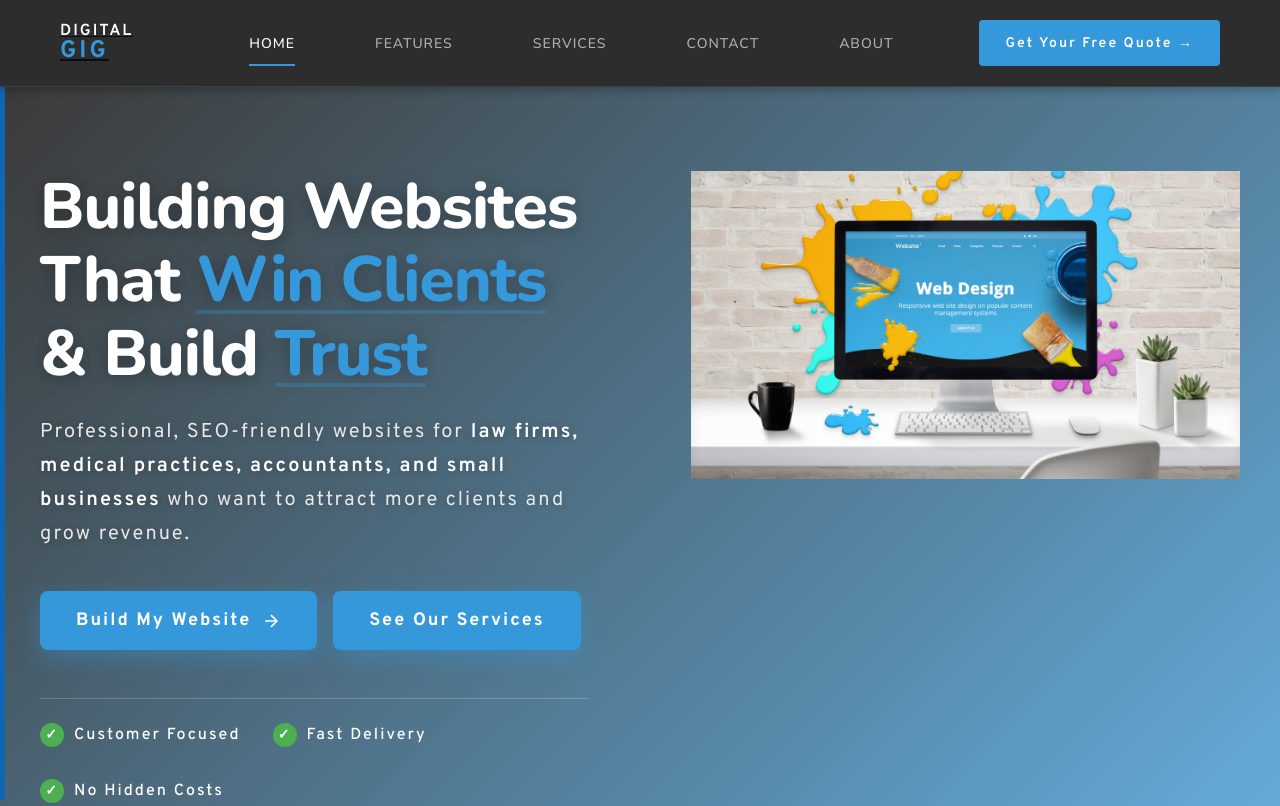
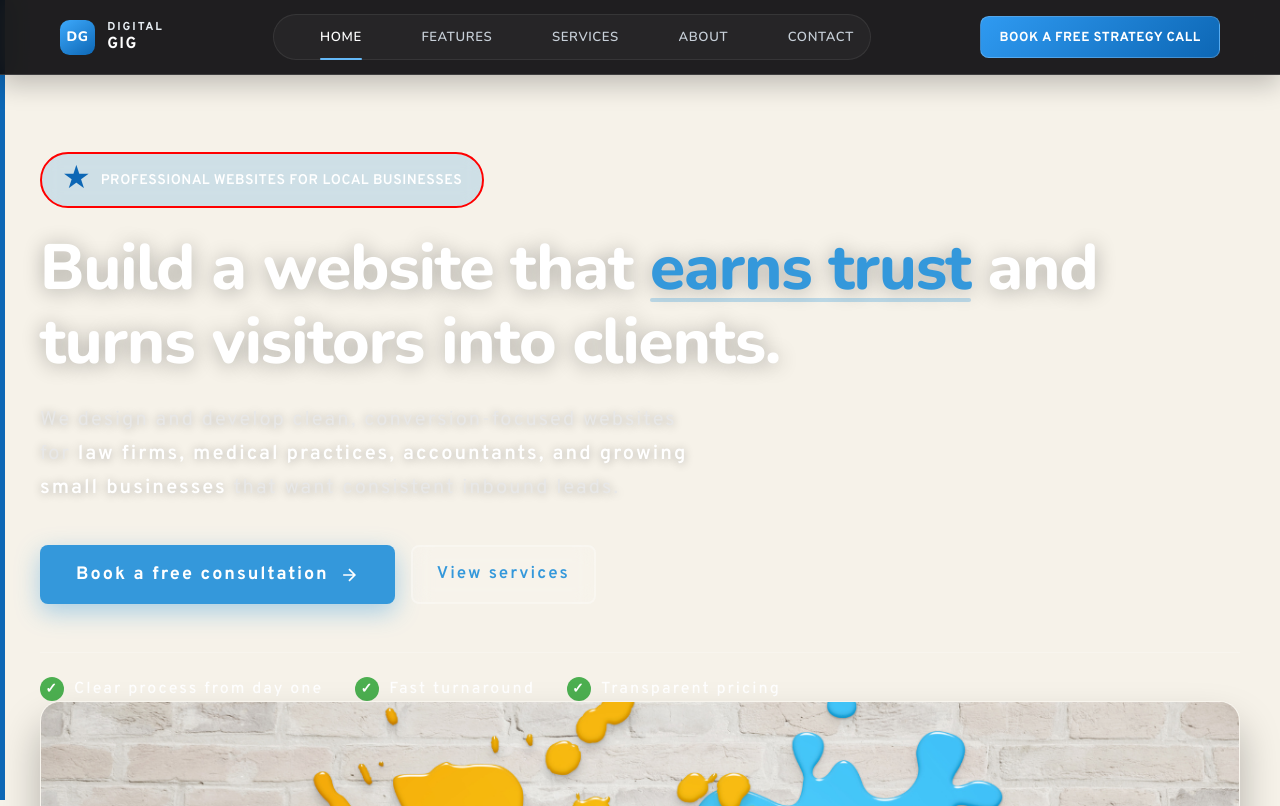
Before and after one commit to RiazMorgan/digital-gig, a plain HTML site: page index.html in a window 1280 px wide. Shown: the top 806 px of the page. Drawn offline with nearby package versions, Linux system fonts and the light colour scheme.

Commit message:
professional look with changed hero section

```diff
--- a/index.html
+++ b/index.html
@@ -81,24 +81,28 @@ src="https://www.facebook.com/tr?id=442815601559095&ev=PageView&noscript=1"
         <div class="container">
             <div class="header-content">
                 <!-- Logo -->
-                <a href="#home" class="logo">
-  <span class="logo-text">DIGITAL</span>
-  <span class="logo-highlight">GIG</span>
+                  <a href="#home" class="logo" aria-label="Digital Gig home">
+                  <span class="logo-mark">DG</span>
+                  <span class="logo-copy">
+                    <span class="logo-text">Digital</span>
+                    <span class="logo-highlight">Gig</span>
+                  </span>
                 </a>
+
                 <!-- Navigation -->
-                <nav class="nav" id="navMenu">
+              <nav class="nav" id="navMenu" aria-label="Primary navigation">
                     <ul class="nav-list">
-                        <li class="nav-item"><a href="#home" class="nav-link active">HOME</a></li>
-                        <li class="nav-item"><a href="#features" class="nav-link">FEATURES</a></li>
-                        <li class="nav-item"><a href="#services" class="nav-link">SERVICES</a></li>
-                        <li class="nav-item"><a href="#contact" class="nav-link">CONTACT</a></li>
-                        <li class="nav-item"><a href="#about" class="nav-link">ABOUT</a></li>
+                         <li class="nav-item"><a href="#home" class="nav-link active">Home</a></li>
+                        <li class="nav-item"><a href="#features" class="nav-link">Features</a></li>
+                        <li class="nav-item"><a href="#services" class="nav-link">Services</a></li>
+                        <li class="nav-item"><a href="#about" class="nav-link">About</a></li>
+                        <li class="nav-item"><a href="#contact" class="nav-link">Contact</a></li>
                     </ul>
                 </nav>
 
                 <!-- CTA Button -->
                 <div class="header-cta">
-                    <a href="#contact" class="btn-primary">Get Your Free Quote →</a>
+                    <a href="#contact" class="btn-primary">Book a free strategy call</a>
                 </div>
 
                 <!-- Mobile Menu Toggle -->
@@ -113,89 +117,68 @@ src="https://www.facebook.com/tr?id=442815601559095&ev=PageView&noscript=1"
 
     <!-- Hero Section -->
 <section class="hero-section" id="home">
-      <!-- Google tag (gtag.js) -->
-<script async src="https://www.googletagmanager.com/gtag/js?id=G-37WV5VKE7L"></script>
-<script>
-  window.dataLayer = window.dataLayer || [];
-  function gtag(){dataLayer.push(arguments);}
-  gtag('js', new Date());
-
-  gtag('config', 'G-37WV5VKE7L');
-</script>
 
   <!-- Background Image with Overlay -->
     <div class="hero-background">
         <div class="hero-overlay"></div>
     </div>
-
        <!-- Hero Content Container -->
       <div class="hero-container">
-    <!-- Main Image -->
-    <!-- <div class="hero-image-container">
-        <div class "hero-image">
-          <img src="pictures/Untitled design (2).png" alt="Hero Image">
-        </div> -->
-    <!-- Main Content -->
         <div class="hero-content">
+          <div class="hero-badge">
+            <span class="badge-icon">★</span>
+            <span class="badge-text">Professional websites for local businesses</span>
+          </div>
 
-
-
-      <!-- Main Headline -->
           <h1 class="hero-headline">
-        Building Websites That <span class="highlight">Win Clients</span> & Build <span class="highlight">Trust</span>
+            Build a website that <span class="highlight">earns trust</span> and turns visitors into clients.
           </h1>
 
-      <!-- Subheadline (Shorter & Punchier) -->
           <p class="hero-subheadline">
-        Professional, SEO-friendly websites for <strong>law firms, medical practices, accountants, and small businesses</strong> who want to attract more clients and grow revenue.
+            We design and develop clean, conversion-focused websites for <strong>law firms, medical practices, accountants, and growing small businesses</strong> that want consistent inbound leads.
           </p>
 
-      <!-- CTA Buttons -->
           <div class="hero-cta">
             <a href="#contact" class="cta-primary">
-          <span>Build My Website</span>
+              <span>Book a free consultation</span>
               <svg xmlns="http://www.w3.org/2000/svg" width="20" height="20" viewBox="0 0 24 24" fill="none" stroke="currentColor" stroke-width="2">
                 <path d="M5 12h14M12 5l7 7-7 7"/>
               </svg>
             </a>
-        <a href="#services" class="cta-primary">
-          <span>See Our Services</span>
-        </a>
+            <a href="#services" class="cta-secondary">View services</a>
           </div>
 
-      <!-- Trust Indicators -->
           <div class="hero-trust">
             <div class="trust-item">
               <div class="trust-icon">✓</div>
-          <span>Customer Focused</span>
+              <span>Clear process from day one</span>
             </div>
             <div class="trust-item">
               <div class="trust-icon">✓</div>
-          <span>Fast Delivery</span>
+              <span>Fast turnaround</span>
             </div>
             <div class="trust-item">
               <div class="trust-icon">✓</div>
-          <span>No Hidden Costs</span>
+              <span>Transparent pricing</span>
             </div>
-
-      </div>
-
-
-      </div>
-    <div class="hero-image-container>
-      <div class="hero-image">
-        <img src="pictures/Hero-image-digitalgig .png" alt="">
           </div>
         </div>
 
+        <div class="hero-image-container">
+          <div class="hero-image-card">
+            <img src="pictures/Hero-image-digitalgig .png" alt="Digital Gig team presenting a modern website layout" />
+            <div class="hero-proof">
+              <p class="proof-title">Trusted by service businesses</p>
+              <ul class="proof-list">
+                <li><strong>SEO-ready structure</strong> from launch</li>
+                <li><strong>Mobile-first design</strong> optimized for speed</li>
+                <li><strong>Conversion-focused layout</strong> with clear CTAs</li>
+              </ul>
             </div>
-
-
           </div>
-
-
+        </div>
+      </div>
 </section>
-
     <!-- About Us Section -->
     <section class="about-section" id="about">
       <!-- Google tag (gtag.js) -->
--- a/styles.css
+++ b/styles.css
@@ -221,13 +221,17 @@ nav li {
 /* Header & Navigation */
 /* Header */
 .header {
-  background-color: #2d2d2d;
+  /* background-color: #2d2d2d;
   border-bottom: 1px solid #404040;
-  padding: 1.25rem 0;
+  padding: 1.25rem 0; */
+  background: rgba(12, 12, 15, 0.92);
+  border-bottom: 1px solid rgba(255, 255, 255, 0.14);
+  backdrop-filter: blur(12px);
+  padding: 0.9rem 0;
   position: sticky;
   top: 0;
   z-index: 1000;
-  box-shadow: 0 2px 10px rgba(0, 0, 0, 0.3);
+  box-shadow: 0 10px 26px rgba(0, 0, 0, 0.22);
 }
 
 .header-content {
@@ -239,29 +243,53 @@ nav li {
 
 /* Logo */
 .logo {
-  display: flex;
-  flex-direction: column;
+  display: inline-flex;
+  align-items: center;
+  gap: 0.75rem;
   line-height: 1;
-  cursor: pointer;
+  text-decoration: none;
   transition: transform 0.3s ease;
 }
 
 .logo:hover {
-  transform: scale(1.05);
-}
-
-.logo-text {
-  font-size: 1rem;
-  font-weight: 600;
+  transform: translateY(-1px);
+}
+
+.logo-mark {
+  width: 2.2rem;
+  height: 2.2rem;
+  border-radius: 0.6rem;
+  background: linear-gradient(145deg, #3da9fc, #0d67b5);
   color: #ffffff;
   letter-spacing: 0.125rem;
+  display: grid;
+  place-items: center;
+  font-size: 0.86rem;
+  font-family: var(--font-heading);
+  font-weight: 800;
+  letter-spacing: 0.04rem;
+}
+
+.logo-copy {
+  display: flex;
+  flex-direction: column;
+  gap: 0.15rem;
+}
+
+.logo-text {
+  font-size: 0.72rem;
+  font-weight: 700;
+  color: #e8eef4;
+  letter-spacing: 0.12rem;
+  text-transform: uppercase;
 }
 
 .logo-highlight {
-  font-size: 1.5rem;
+  font-size: 1rem;
   font-weight: 700;
-  color: #3498db;
-  letter-spacing: 0.1875rem;
+  color: #ffffff;
+  letter-spacing: 0.08rem;
+  text-transform: uppercase;
 }
 
 /* Navigation */
@@ -274,8 +302,12 @@ nav li {
 .nav-list {
   display: flex;
   list-style: none;
-  gap: 3.125rem;
+  gap: 1.85rem;
   align-items: center;
+  background: rgba(255, 255, 255, 0.03);
+  border: 1px solid rgba(255, 255, 255, 0.08);
+  border-radius: 999px;
+  padding: 0.45rem 1rem;
 }
 
 .nav-item {
@@ -283,24 +315,26 @@ nav li {
 }
 
 .nav-link {
-  color: #b0b0b0;
+  color: #c8d0d9;
   text-decoration: none;
-  font-size: 0.875rem;
-  font-weight: 500;
-  letter-spacing: 0.0625rem;
-  padding: 0.5rem 0;
+  font-size: 0.82rem;
+  font-weight: 600;
+  letter-spacing: 0.04rem;
+  padding: 0.35rem 0;
   transition: color 0.3s ease;
   position: relative;
+  text-transform: uppercase;
 }
 
 .nav-link::after {
   content: "";
   position: absolute;
-  bottom: -0.3125rem;
+  bottom: -0.5rem;
   left: 0;
   width: 0;
   height: 0.125rem;
-  background-color: #3498db;
+  border-radius: 999px;
+  background-color: #64b8f7;
   transition: width 0.3s ease;
 }
 
@@ -321,23 +355,27 @@ nav li {
 }
 
 .btn-primary {
-  background-color: #3498db;
+  background: linear-gradient(135deg, #2f9af1, #0d67b5);
   color: #ffffff;
-  padding: 0.75rem 1.5rem;
-  border-radius: 0.25rem;
+  padding: 0.7rem 1.15rem;
+  border-radius: 0.55rem;
   text-decoration: none;
-  font-size: 0.875rem;
-  font-weight: 600;
+  font-size: 0.82rem;
+  font-weight: 700;
   transition: all 0.3s ease;
-  border: 2px solid #3498db;
+  border: 1px solid rgba(255, 255, 255, 0.2);
+  text-transform: uppercase;
+  letter-spacing: 0.03rem;
   white-space: nowrap;
 }
 
 .btn-primary:hover {
   background-color: transparent;
   color: #3498db;
+  color: #ffffff;
   transform: translateY(-2px);
-  box-shadow: 0 4px 12px rgba(52, 152, 219, 0.3);
+  box-shadow: 0 10px 20px rgba(52, 152, 219, 0.35);
+  filter: brightness(1.06);
 }
 
 /* Mobile Toggle */
@@ -372,8 +410,21 @@ nav li {
 .mobile-toggle.active .hamburger:nth-child(3) {
   transform: rotate(-45deg) translate(7px, -7px);
 }
-
-/* Hero Section */
+@media (max-width: 1024px) {
+  .header-content {
+    gap: 1rem;
+  }
+
+  .nav-list {
+    gap: 1rem;
+    padding: 0.4rem 0.75rem;
+  }
+
+  .header-cta {
+    display: none;
+  }
+}
+
 /* ============================================
    HERO SECTION - COMPLETE STYLES
    ============================================ */
@@ -398,82 +449,133 @@ nav li {
   bottom: 0;
   z-index: 0;
 }
+/* @@ -2967,25 +3015,127 @@ textarea {
+  border-radius: 50%;
+  width: 18px;
+  height: 18px;
+  animation: spin 0.8s linear infinite;
+} */
+
+@keyframes spin {
+  0% {
+    transform: rotate(0deg);
+  }
+  100% {
+    transform: rotate(360deg);
+  }
+}
+
+/* Responsive Design */
+@media (max-width: 600px) {
+  .right-container {
+    padding: 30px 20px;
+  }
+
+  .right-container h2 {
+    font-size: 24px;
+  }
+}
+
+/* ============================================
+   HERO PROFESSIONAL REFRESH
+   ============================================ */
+.hero-section {
+  min-height: calc(100vh - 5rem);
+  padding: clamp(2.5rem, 6vw, 5rem) 2.5rem;
+}
 
 .hero-background::before {
-  content: "";
-  position: absolute;
-  top: 0;
-  left: 0;
-  right: 0;
-  bottom: 0;
-  background-image: url("your-background-image.jpg");
-  background-size: cover;
-  background-position: center;
-  background-repeat: no-repeat;
-  /* Add subtle zoom animation */
-  animation: subtleZoom 20s ease-in-out infinite alternate;
-}
-
-@keyframes subtleZoom {
-  0% {
-    transform: scale(1);
-  }
-  100% {
-    transform: scale(1.05);
-  }
-}
-
-/* Overlay - Lighter & More Gradient */
+  background-image: url("pictures/Untitled design (2).png");
+  filter: saturate(1.05);
+}
+
 .hero-overlay {
-  position: absolute;
-  top: 0;
-  left: 0;
-  right: 0;
-  bottom: 0;
   background: linear-gradient(
-    135deg,
-    rgba(26, 26, 26, 0.85) 0%,
-    rgba(52, 152, 219, 0.75) 100%
+    115deg,
+    rgba(10, 16, 24, 0.9) 0%,
+    rgba(13, 58, 98, 0.78) 55%,
+    rgba(21, 116, 187, 0.68) 100%
   );
-  /* Alternative: Lighter overlay */
-  /* background: rgba(0, 0, 0, 0.5); */
-  z-index: 1;
-}
-
-/* Content Container */
+}
+
 .hero-container {
-  position: relative;
-  z-index: 2;
-  max-width: 1200px;
+  align-items: center;
+}
+
+.hero-headline {
+  font-size: clamp(2.2rem, 5vw, 3.8rem);
+  margin-bottom: 1.1rem;
+}
+
+.hero-subheadline {
+  font-size: clamp(1rem, 1.7vw, 1.25rem);
+  margin-bottom: 2rem;
+}
+
+.cta-primary,
+.cta-secondary {
+  border-radius: 0.75rem;
+  font-size: 0.98rem;
+}
+
+.cta-primary {
+  background: linear-gradient(135deg, #4bb4ff, #0d67b5);
+}
+
+.hero-image-card {
+  background: rgba(255, 255, 255, 0.08);
+  border: 1px solid rgba(255, 255, 255, 0.18);
+  border-radius: 1.25rem;
+  overflow: hidden;
+  box-shadow: 0 24px 40px rgba(0, 0, 0, 0.28);
+  backdrop-filter: blur(6px);
+}
+
+.hero-image img {
   width: 100%;
-  display: grid;
-  grid-template-columns: 1fr 1fr;
-  /* gap: rem; */
-  column-gap: clamp(3rem, 8vw, 7rem);
-}
-
-.hero-content {
-  text-align: left;
-  max-width: 700px;
-  animation: fadeInUp 1s ease-out;
-}
-
-@keyframes fadeInUp {
-  from {
-    opacity: 0;
-    transform: translateY(30px);
-  }
-  to {
-    opacity: 1;
-    transform: translateY(0);
-  }
-}
-.hero-image-container {
-  height: auto;
-}
-
-.hero-image {
-  width: 100%;
+  max-height: 420px;
+  object-fit: cover;
+}
+
+.hero-proof {
+  padding: 1.1rem 1.25rem 1.25rem;
+  background: rgba(8, 13, 19, 0.85);
+  border-top: 1px solid rgba(255, 255, 255, 0.14);
+}
+
+.proof-title {
+  color: #fff;
+  font-size: 0.95rem;
+  margin-bottom: 0.7rem;
+  font-weight: 700;
+  letter-spacing: 0.03rem;
+  text-transform: uppercase;
+}
+
+.proof-list {
+  margin-left: 1rem;
+  color: #e5edf5;
+  font-size: 0.95rem;
+  line-height: 1.5;
+}
+
+.proof-list li + li {
+  margin-top: 0.45rem;
+}
+
+@media (max-width: 900px) {
+  .hero-container {
+    grid-template-columns: 1fr;
+    row-gap: 1.5rem;
+  }
+
+  .hero-content {
+    max-width: 100%;
+  }
+
+  .hero-image img {
+    max-height: 340px;
+  }
 }
 
 /* ============================================
@@ -490,6 +592,7 @@ nav li {
   border-radius: 30px;
   margin-bottom: 1.5rem;
   backdrop-filter: blur(10px);
+  border: 2px solid red;
 }
 
 .badge-icon {
```
Also changed, not shown: pictures/hero-image-new.jpg (added), pictures/hero-updated.png (added). Lines whose indentation alone changed are shown as unchanged.
